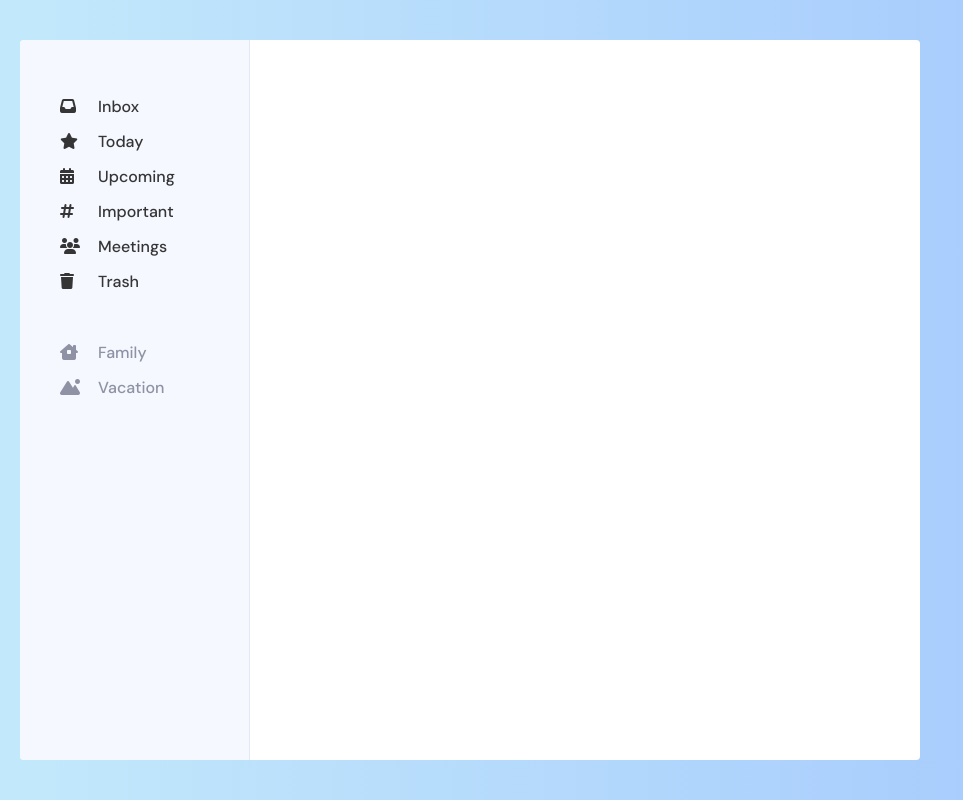
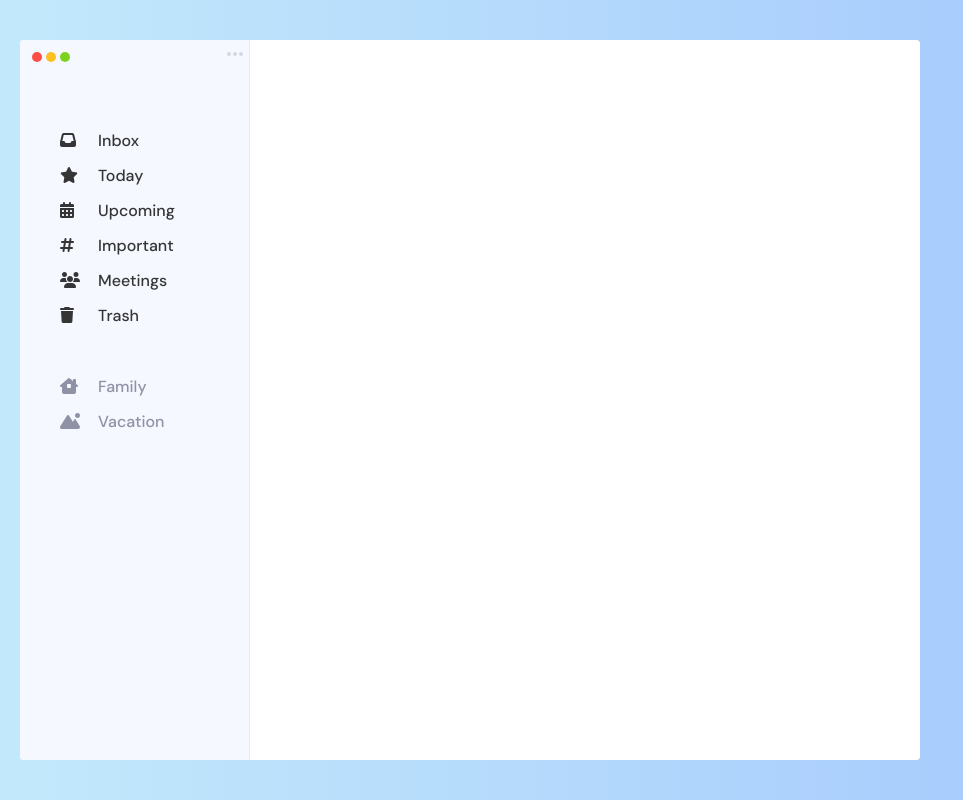
Before and after one commit to LilyChristin/30DaysChallenge, a plain HTML site: page Day3/index.html in a window 1280 px wide. Shown: the whole page, without its empty margins (0-963 px from the left). Drawn offline with Linux system fonts and the light colour scheme.

Commit message:
added and styled upper part left bar

```diff
--- a/Day3/index.html
+++ b/Day3/index.html
@@ -18,6 +18,12 @@
 		<div class="task-manager">
 			<!-- left bar starts -->
 			<div class="left-bar">
+                <div class="upper-part">
+                    <div class="actions">
+                        <div class="circle"></div>
+                        <div class="circle-2"></div>
+                    </div>
+                </div>
                 <!-- left content starts -->
                 <div class="left-content">
                     <ul class="actions-list">
--- a/Day3/style.css
+++ b/Day3/style.css
@@ -88,3 +88,25 @@ ul {
 .category-list .item {
     color: var(--secondary-color);
 }
+
+.actions {
+    padding: 12px;
+    display: flex;
+    justify-content: space-between;
+}
+
+.circle {
+    border-radius: 50%;
+    width: 10px;
+    height: 10px;
+    background-color: #fe4d46;
+    box-shadow: 14px 0 0 0 #fdc023, 28px 0 0 0 #7dd21f;
+}
+
+.circle-2 {
+    border-radius: 50%;
+    width: 4px;
+    height: 4px;
+    background-color: #d5d7e3;
+    box-shadow:-6px 0 0 0 #d5d7e3, 6px 0 0 0 #d5d7e3;
+}
```
Lines whose indentation alone changed are shown as unchanged.
